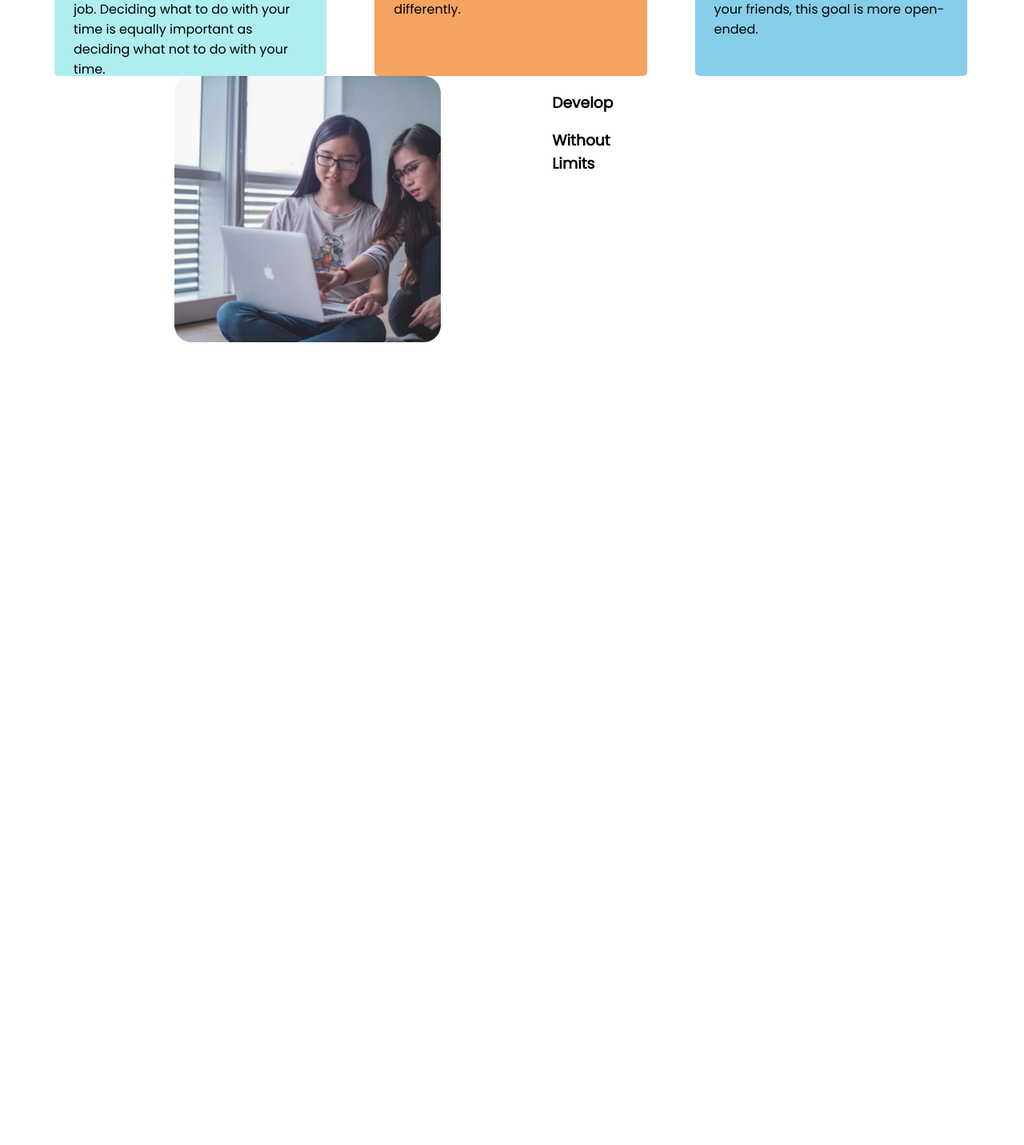
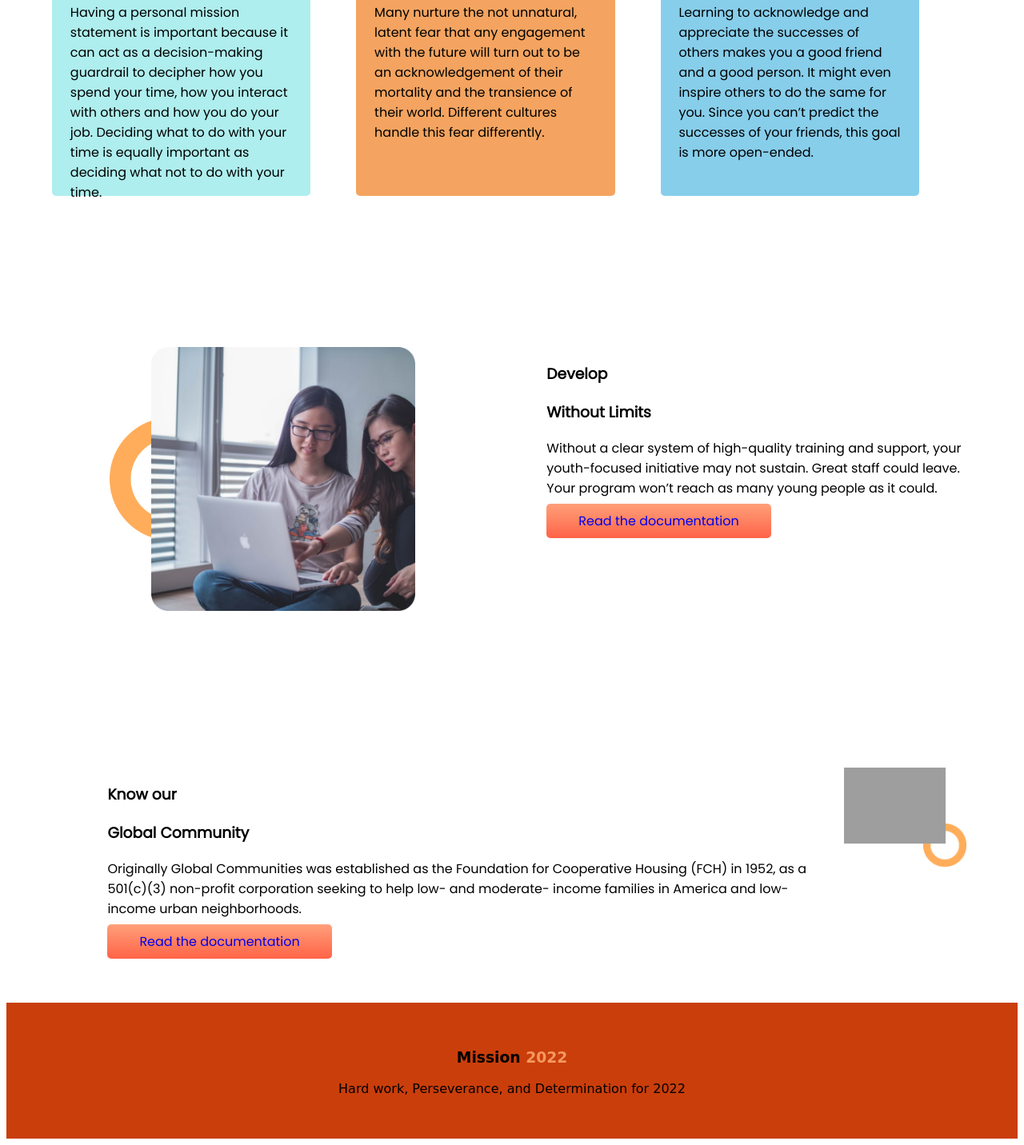
Before and after one commit to kausarahamed/hero-one-asignment, a plain HTML site: page index.html in a window 1280 px wide. Shown: the part 837-2269 px from the top of the page at 80% size. Before the commit the page ends 1280 px from the top, so only its background shows below. Drawn offline with Linux system fonts and the light colour scheme; grey boxes are pictures that could not be loaded.

Commit message:
80%compleate

```diff
--- a/index.html
+++ b/index.html
@@ -25,7 +25,7 @@
             <img src="mission-2022-main/images/person/person-1.png" alt="">
         </div>
     </section>
-    <section>
+    <section class="mar">
         <h2>My Mission in <span class="top-one">2022</span></h2>
         <div class="flex-banner">
             <div class="ilusion ilusion-witdh">
@@ -38,7 +38,7 @@
                     what to
                     do with your time is equally important as deciding what not to do with your time.</p>
             </div>
-            <div class="ilusion-witdh ilution-two">
+            <div class="ilusion-witdh ilution-two ">
                 <img src="mission-2022-main/images/illustrators/illustrator-2.png" alt="">
                 <h3>Vission</h3>
                 <p>Many nurture the not unnatural, latent fear that any engagement with the future will turn out to be
@@ -46,7 +46,7 @@
                     acknowledgement of their mortality and the transience of their world. Different cultures handle this
                     fear differently. </p>
             </div>
-            <div class="ilusion-witdh ilusion-three">
+            <div class="ilusion-witdh ilusion-three ">
                 <img src="mission-2022-main/images/illustrators/illustrator-3.png" alt="">
                 <h3>Goals</h3>
                 <p>Learning to acknowledge and appreciate the successes of others makes you a good friend and a good
@@ -57,16 +57,41 @@
             </div>
         </div>
     </section>
-    <section class="flex-banner-third half-widt">
+    <section class="third half-widt mar">
         <div>
-            <img src="mission-2022-main/images/pictures/coding.png" alt="">
+            <img class="exp-background" src="mission-2022-main/images/pictures/coding.png" alt="">
         </div>
         </div>
         <div>
             <h3>Develop </h3>
             <h3>Without Limits</h3>
+            <p>Without a clear system of high-quality training and support, your youth-focused initiative may not
+                sustain. Great staff could leave. Your program won’t reach as many young people as it could.</p>
+            <a class="link-button" target="_blank" href="http://www.facebook.com/kausar4430">Read the documentation</a>
         </div>
     </section>
+    <section class="third half-widt mar">
+        <div>
+            <div>
+                <h3>Know our</h3>
+                <h3>Global Community</h3>
+                <p>Originally Global Communities was established as the Foundation for Cooperative Housing (FCH) in
+                    1952, as a 501(c)(3) non-profit corporation seeking to help low- and moderate- income families in
+                    America and low-income urban neighborhoods.</p>
+                <a class="link-button" target="_blank" href="http://www.facebook.com/kausar4430">Read the
+                    documentation</a>
+            </div>
+        </div>
+        <div>
+            <div class="two-back">
+                <img src="mission-2022-main/images/pictures/project.png" alt="">
+            </div>
+        </div>
+    </section>
+    <footer>
+        <h3>Mission <span class="top-one">2022</span></h3>
+        <p>Hard work, Perseverance, and Determination for 2022</p>
+    </footer>
 </body>
 
 </html>
--- a/style.css
+++ b/style.css
@@ -27,7 +27,7 @@ body{
         font-weight: 900;
     }
     .link-button{
-        background-color: palegoldenrod;
+        background-image: linear-gradient(180deg, lightsalmon, tomato);
         text-decoration: none;
         border-radius: 5px;
         padding: 10px 40px;
@@ -72,17 +72,42 @@ body{
         width: 30%;
         padding-left: 30px;
     }
-    .flex-banner-third{
+    .third{
         display: flex;
     }
     .half-widt{
-        width: 50%;
         padding-left: 10%;
     }
     .half-widt img{
         width: 60%;
-        padding-left: 15%;
+        padding-left: 10%;
     }
    .exp-background{
-       background-image: url(mission-2022-main/images/shapes/shape-2.png);
+       background-image: url(mission-2022-main/images/shapes/shape-1.png);
+        background-repeat: no-repeat;
+    background-size: 40%;
+    background-position: 1%;
    }
+ .mar{
+    margin-top: 15%;
+    margin-right: 5%;
+    margin-bottom: 5%;
+ }
+ .two-back{
+    background-image: url(mission-2022-main/images/shapes/shape-1.png);
+    background-repeat: no-repeat;
+    background-size: 30%;
+    background-position:right bottom;
+ }
+ .two-back img{
+    width: 70%;
+    padding-left: 15%;
+    padding-bottom: 12%;
+}
+footer{
+    text-align: center;
+    background-color: #CA3E0B;
+    height: 130px;
+    padding-top: 40px;
+    font-family: 'The Nautigal', cursive;
+}
```
